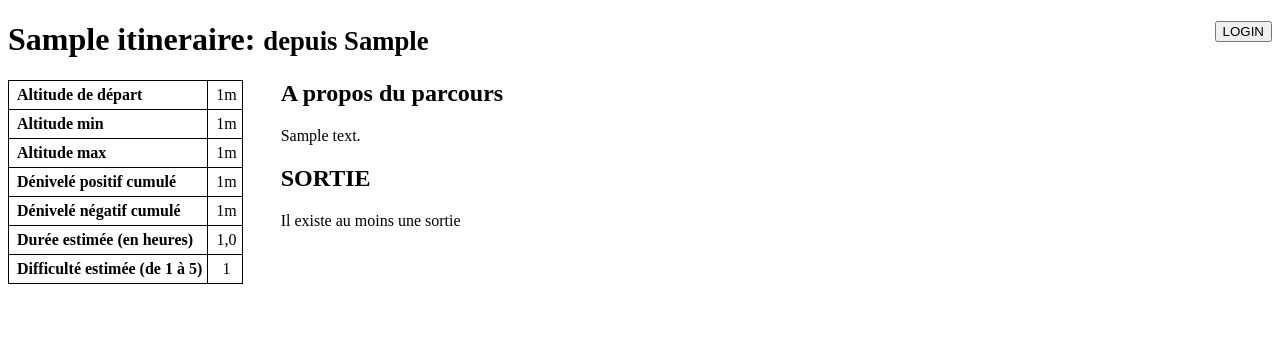
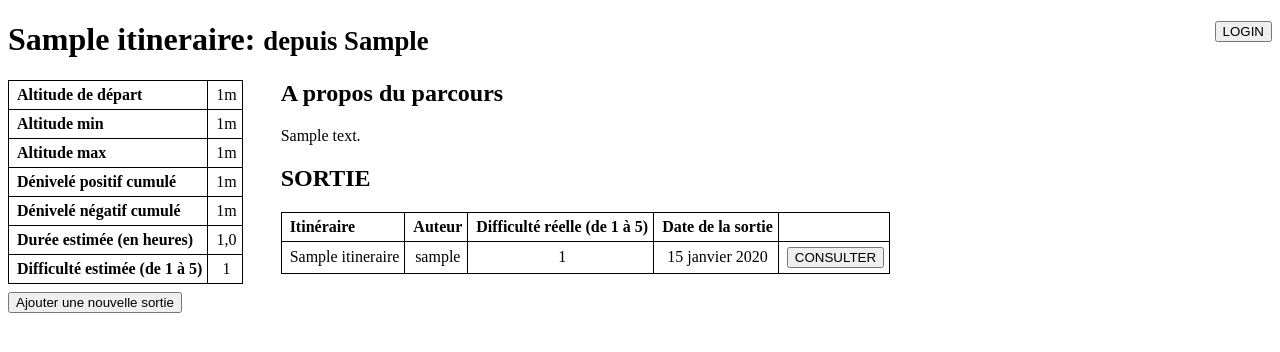
Before and after one commit to bbjhakan/topoguide-hakan-aciyan, a Django app: page /itineraires/1/ in a window 1280 px wide. Shown: the top 352 px of the page. Run offline with Django 4.2, Linux system fonts and the light colour scheme; tables that the repository leaves empty hold one stand-in row (values such as "Sample post").

Commit message:
Gestion des liens et routage

```diff
--- a/topoguide/itineraires/templates/itineraires/itineraire_details.html
+++ b/topoguide/itineraires/templates/itineraires/itineraire_details.html
@@ -1,5 +1,15 @@
 {% extends 'base.html' %}
-{% block bouton  %}{{block.super}}{% endblock %}
+
+{% block nav%} {{block.super}} {%endblock%}
+{% block bouton  %}
+    {% if user.is_authenticated %}
+        <input type="button" onclick= window.location.href="../../accounts/logout?next={{request.path}}"
+        value="LOGOUT" style="float: right">
+    {%else %}
+        <input type="button" onclick= window.location.href="../../accounts/login?next={{request.path}}"
+        value="LOGIN" style="float: right">
+    {%endif%}
+{% endblock %}
 
 
 {% block content %}
@@ -64,8 +74,40 @@
 
 <h2> SORTIE </h2>
 {%if sorties %}
-    <p>Il existe au moins une sortie</p>
+<table class="table table-striped" style="text-align: center">
+    <thead>
+    <tr>
+        <th>Itinéraire</th>
+        <th>Auteur</th>
+        <th>Difficulté réelle (de 1 à 5)</th>
+        <th>Date de la sortie</th>
+        <th></th>
+    </tr>
+    </thead>
+    <tbody>
+    {% for sortie in sorties %}
+        <tr>
+            <td>{{ sortie.itineraire }}</td>
+            <td>{{ sortie.utilisateur }}</td>
+            <td>{{ sortie.difficulte_reelle}} </td>
+            <td>{{ sortie.date_de_sortie}}</td>
+            <td>
+                <input type="button" onclick= window.location.href="{% url 'sortie' sortie.id %}"
+                    value="CONSULTER" style="float: left">
+
+                {% if sortie.utilisateur == request.user %}
+                    <input type="button" onclick= window.location.href="{% url 'modifier_sortie' sortie.id %}"
+                    value="MODIFIER" style="float: right">
+                {%endif%}
+                 </td>
+        </tr>
+    {% endfor %}
+    </tbody>
+</table>
 {%else%}
     <p> Il n'y a aucune sortie liée à cet itinéraire</p>
 {%endif%}
+    <br>
+    <input type="button" onclick= window.location.href="{% url 'nouvelle_sortie' sorties.first.itineraire.id %}"
+                    value="Ajouter une nouvelle sortie" style="float: left">
 {% endblock %}
--- a/topoguide/itineraires/templates/itineraires/sortie.html
+++ b/topoguide/itineraires/templates/itineraires/sortie.html
@@ -1,5 +1,5 @@
 {% extends 'base.html' %}
-
+{%block nav%} {{block.super}} {%endblock%}
 {% block bouton  %}{{block.super}}{% endblock %}
 {% block title %}Sortie - {{sortie.itineraire}}{% endblock title%}
 
--- a/topoguide/itineraires/urls.py
+++ b/topoguide/itineraires/urls.py
@@ -7,6 +7,6 @@ urlpatterns = [
     path('',views.itineraires, name='itineraires'),
     path('<int:itineraire_id>/', views.itineraire_details, name='itineraire_details'),
     path('sortie/<int:sortie_id>',views.sortie, name='sortie'),
-    path('nouvelle_sortie/', views.nouvelle_sortie, name='nouvelle_sortie'),
+    path('<int:itineraire_id>/nouvelle_sortie/', views.nouvelle_sortie, name='nouvelle_sortie'),
     path('sortie/<int:sortie_id>/edit',views.modifier_sortie, name='modifier_sortie')
 ]
--- a/topoguide/itineraires/views.py
+++ b/topoguide/itineraires/views.py
@@ -22,12 +22,13 @@ def sortie(request, sortie_id):
     return render(request, 'itineraires/sortie.html', {'sortie':sortie, 'attributs':attributs})
 
 @login_required
-def nouvelle_sortie(request):
+def nouvelle_sortie(request, itineraire_id):
     if request.method == "POST":
         form = SortieForm(request.POST)
         if form.is_valid():
             post = form.save(commit=False)
             post.utilisateur = request.user
+            post.itineraire = get_object_or_404(Itineraire, pk=itineraire_id)
             post.save()
             return redirect('../')
     else:
@@ -47,4 +48,4 @@ def modifier_sortie(request, sortie_id):
             return redirect(f"../{sortie_id}", pk=sortie.pk)
     else:
         form = SortieForm(instance=sortie)
-    return render(request, 'itineraires/sortie_edit.html', {'form': form})
+    return render(request, 'itineraires/sortie_edit.html', {'form': form, 'sortie':sortie})
```
Also changed, not shown: topoguide/itineraires/templates/itineraires/itineraires.html (+5 -8 lines), topoguide/itineraires/templates/itineraires/nouvelle_sortie.html (+7 -1 lines), topoguide/itineraires/templates/itineraires/sortie_edit.html (+8 -0 lines).
